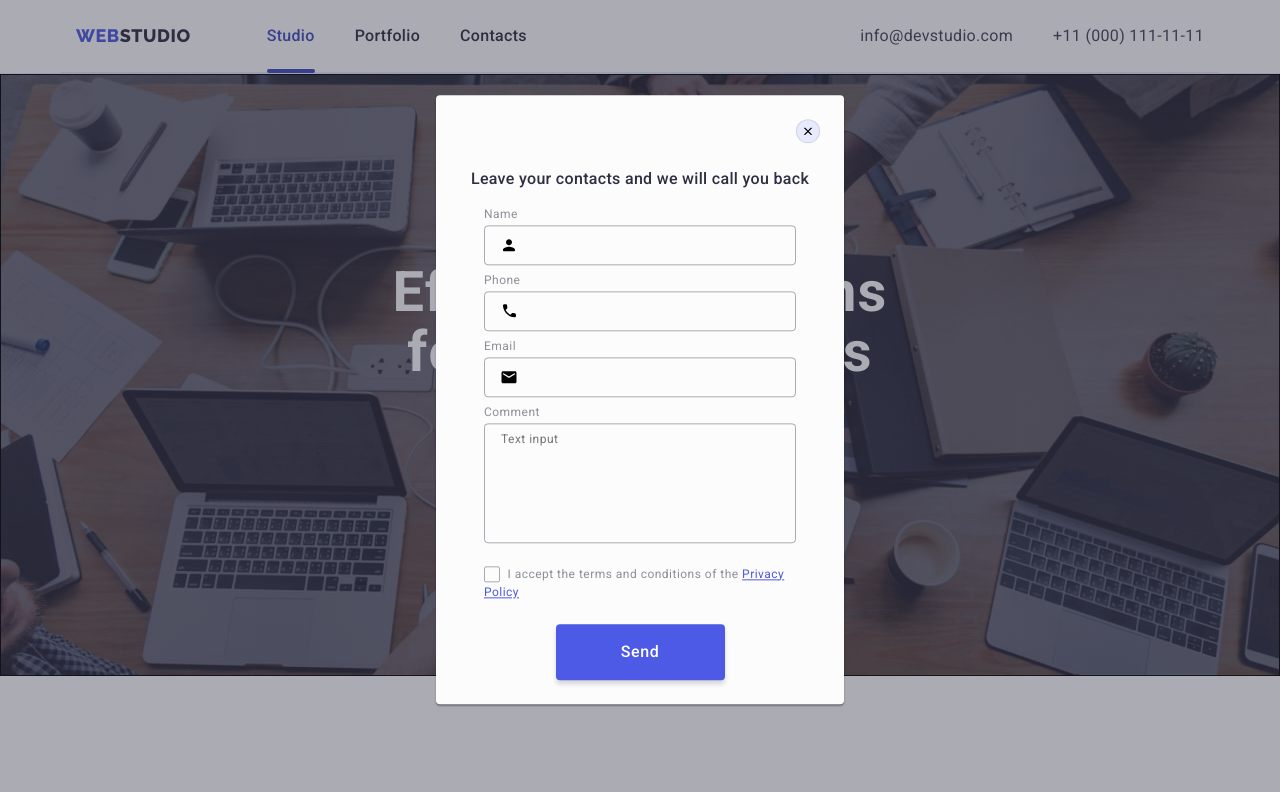
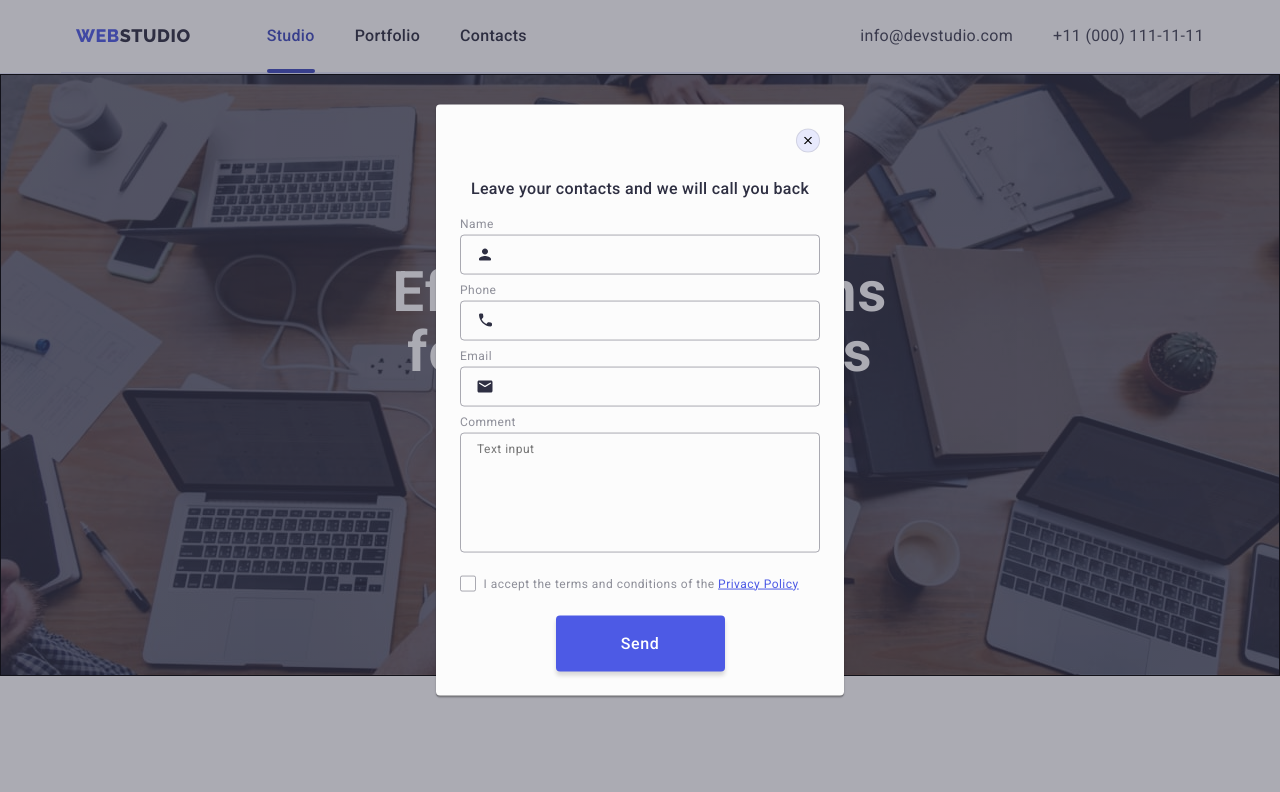
Before and after one commit to anutkaavslchnk/goit-markup-hw-05, a plain HTML site: page index.html in a window 1280 px wide. Both pictures are taken after a click on the button "Order Service". Shown: the top 792 px of the page. Drawn offline with nearby package versions, Linux system fonts and the light colour scheme.

Commit message:
Update styles.css

```diff
--- a/css/styles.css
+++ b/css/styles.css
@@ -883,8 +883,7 @@ margin-bottom: 16px;
 
 }
 .modal-form{
-padding-left:24px;
-padding-right:24px;
+
 
 }
 .modal-input{
@@ -926,6 +925,7 @@ color: #8E8F99;
     top: 50%;
    transform: translateY(-50%);
    transition: fill 250ms cubic-bezier(0.4, 0, 0.2, 1);
+   fill:#2E2F42;
 }
 
 .modal-input:focus {
@@ -1061,7 +1061,7 @@ border-radius: 4px;
 background-color:transparent;
 padding-left: 16px;
 color:#ffffff;
-margin-right: 24px;
+
 font-size: 12px;
 line-height: 1.5;
 letter-spacing: 0.04em;
```
